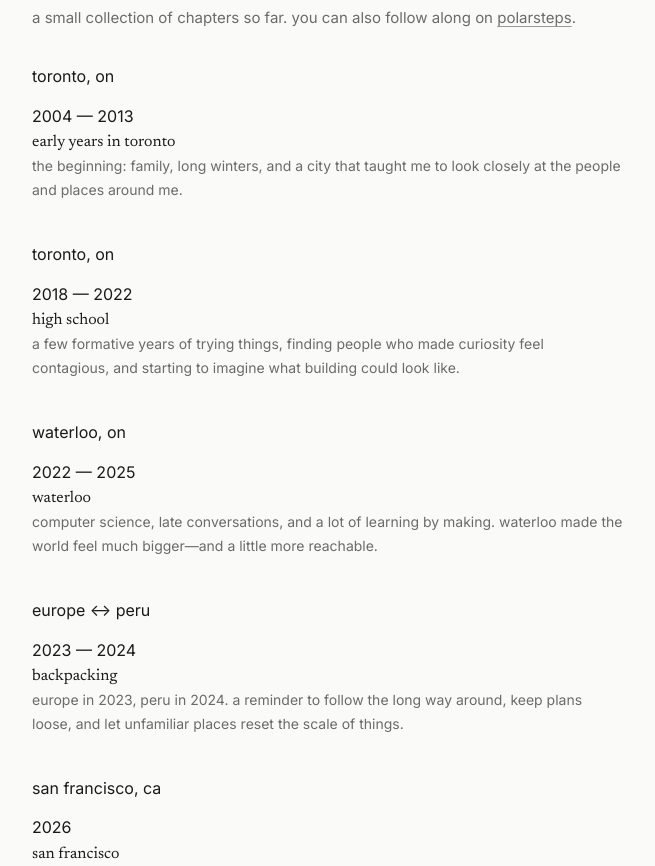
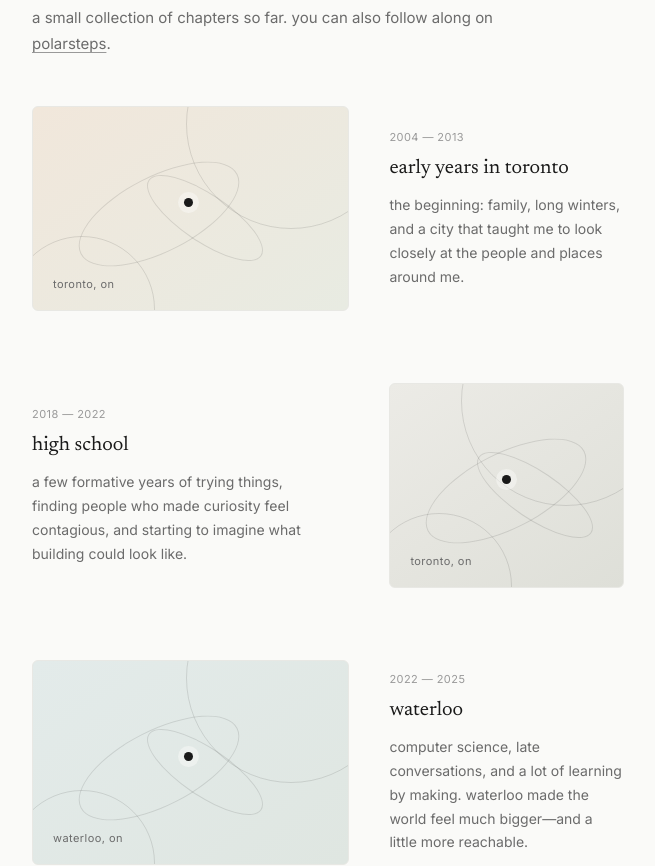
Before and after one commit to sheldonblewis/shelly-site, a Next.js app: page / in a window 1280 px wide. Shown: the part 780-1646 px from the top of the page, without its empty margins (312-967 px from the left). Built offline with nearby package versions, Linux system fonts and the light colour scheme.

Commit message:
Style adventures as visual timeline

```diff
--- a/styles/globals.css
+++ b/styles/globals.css
@@ -456,36 +456,126 @@ a.work-card:focus-visible {
   color: var(--color-text-tertiary);
 }
 
-/* adventures grid */
+/* adventures */
+.adventures-intro {
+  max-width: 31rem;
+}
+
 .adventures-grid {
-  display: grid;
-  grid-template-columns: 1fr;
-  gap: 2.5rem;
-  margin-top: 2rem;
+  display: flex;
+  flex-direction: column;
+  gap: 4.5rem;
+  margin-top: 3rem;
 }
 
 .adventure-item {
-  display: flex;
-  flex-direction: column;
-  gap: 0.75rem;
+  display: grid;
+  grid-template-columns: minmax(0, 1.15fr) minmax(0, 0.85fr);
+  align-items: center;
+  gap: 2.5rem;
 }
 
-.adventure-image {
-  border-radius: 6px;
-  aspect-ratio: 16 / 10;
-  background-color: var(--color-border);
-  overflow: hidden;
+.adventure-item-right .adventure-visual {
+  order: 2;
 }
 
-.adventure-image img {
-  width: 100%;
-  height: 100%;
-  object-fit: cover;
+.adventure-item-right .adventure-copy {
+  order: 1;
+}
+
+.adventure-visual {
+  position: relative;
+  min-height: 205px;
+  overflow: hidden;
+  border: 1px solid var(--color-border);
+  border-radius: 6px;
+  background: #efefea;
+}
+
+.adventure-visual::before,
+.adventure-visual::after {
+  content: '';
+  position: absolute;
+  border: 1px solid rgba(26, 26, 26, 0.12);
+  border-radius: 50%;
+}
+
+.adventure-visual::before {
+  width: 13rem;
+  height: 13rem;
+  top: -5.5rem;
+  right: -3rem;
+}
+
+.adventure-visual::after {
+  width: 9rem;
+  height: 9rem;
+  bottom: -4.5rem;
+  left: -1.5rem;
+}
+
+.adventure-visual-dawn { background: linear-gradient(145deg, #f1e7db, #e8ebe2); }
+.adventure-visual-paper { background: linear-gradient(145deg, #ecebe6, #dedfd8); }
+.adventure-visual-river { background: linear-gradient(145deg, #e3ebea, #dfe6e1); }
+.adventure-visual-sun { background: linear-gradient(145deg, #f1e6cf, #e9e1d1); }
+.adventure-visual-fog { background: linear-gradient(145deg, #e7e8e8, #dcdfdc); }
+
+.adventure-orbit {
+  position: absolute;
+  border: 1px solid rgba(26, 26, 26, 0.12);
+  border-radius: 50%;
+}
+
+.adventure-orbit-one {
+  width: 11rem;
+  height: 4.75rem;
+  left: 12%;
+  top: 34%;
+  transform: rotate(-27deg);
+}
+
+.adventure-orbit-two {
+  width: 8.5rem;
+  height: 3rem;
+  left: 33%;
+  top: 43%;
+  transform: rotate(34deg);
+}
+
+.adventure-pin {
+  position: absolute;
+  left: 48%;
+  top: 45%;
+  width: 9px;
+  height: 9px;
+  border-radius: 50%;
+  background: var(--color-text);
+  box-shadow: 0 0 0 6px rgba(250, 250, 248, 0.45);
+}
+
+.adventure-marker {
+  position: absolute;
+  left: 1.25rem;
+  bottom: 1rem;
+  font-size: 0.688rem;
+  letter-spacing: 0.04em;
+  color: var(--color-text-secondary);
+}
+
+.adventure-copy {
+  max-width: 17rem;
+}
+
+.adventure-years {
+  margin-bottom: 0.4rem;
+  font-size: 0.688rem;
+  letter-spacing: 0.04em;
+  color: var(--color-text-tertiary);
 }
 
 .adventure-name {
-  font-family: var(--font-serif);
-  font-size: 1rem;
+  margin-bottom: 0.625rem;
+  font-size: 1.25rem;
 }
 
 .adventure-description {
```
